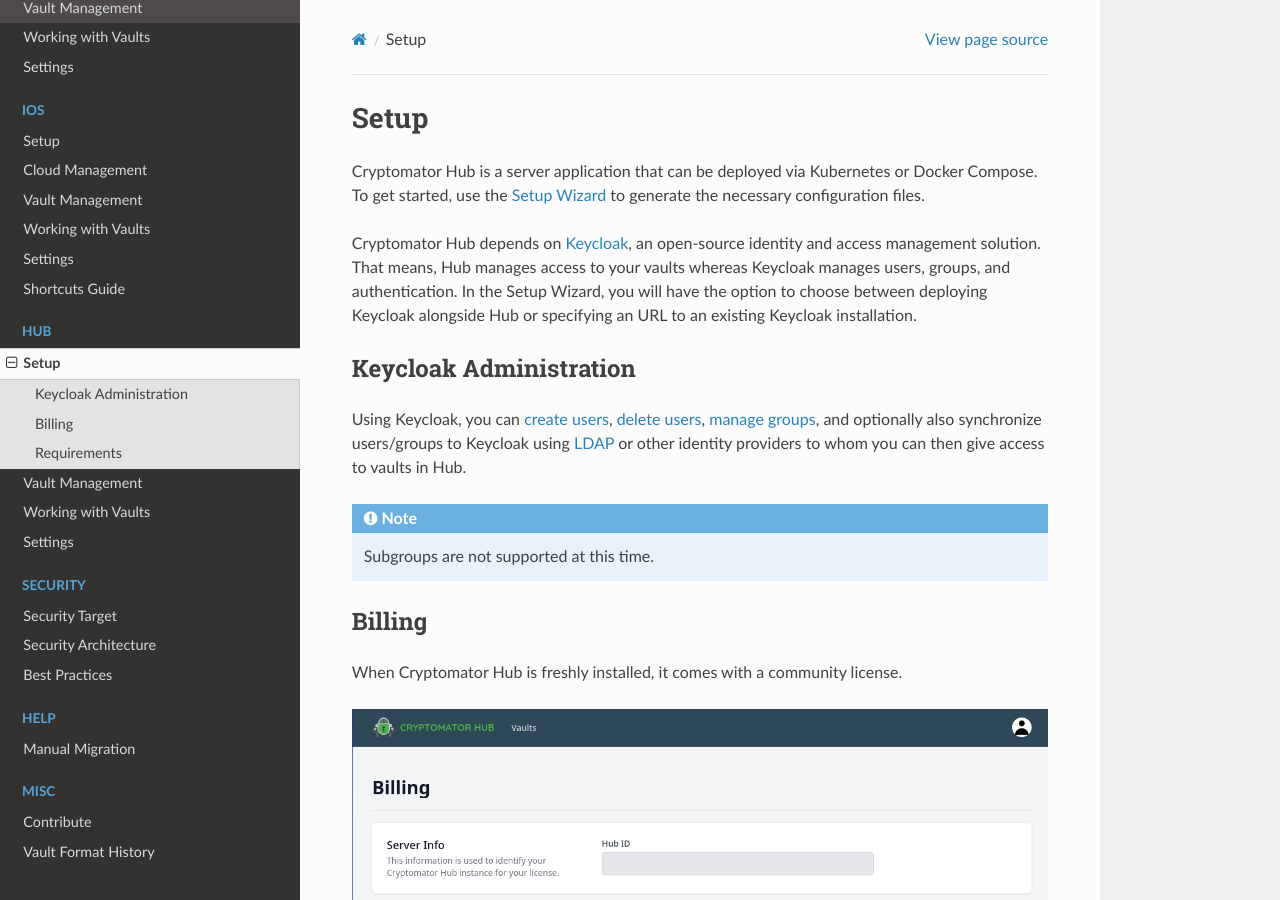
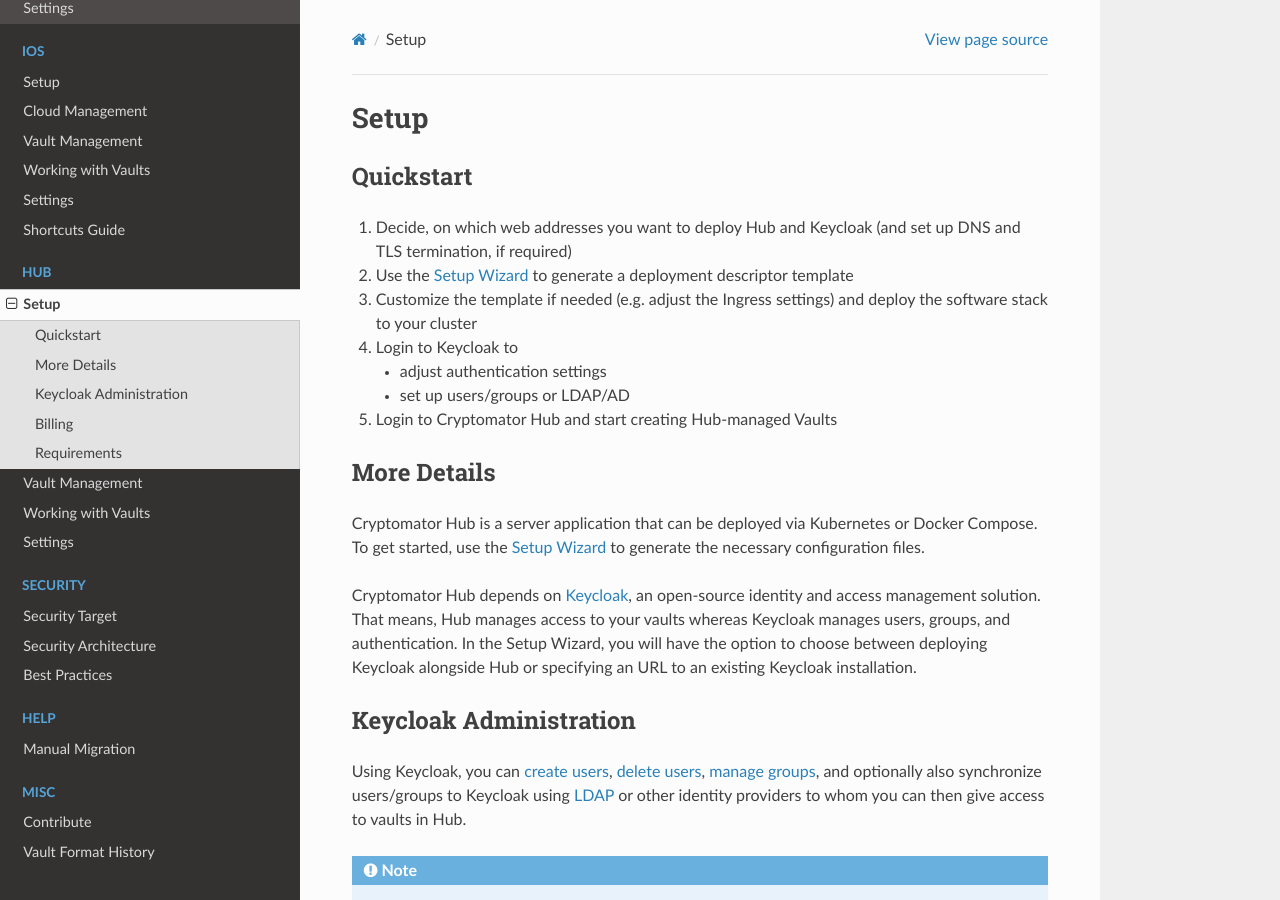
Before and after one commit to cryptomator/docs, a Sphinx documentation site: the page built from source/hub/setup.rst, in a window 1280 px wide and 900 px high. Built offline with Sphinx 7.4.7 and the Read the Docs theme 2.0.0, drawn with Linux system fonts in a browser that asks for light colours.

Commit message:
Update setup.rst
added quickstart

```diff
--- a/source/hub/setup.rst
+++ b/source/hub/setup.rst
@@ -2,6 +2,25 @@
 
 Setup
 =====
+
+Quickstart
+----------
+
+#. Decide, on which web addresses you want to deploy Hub and Keycloak (and set up DNS and TLS termination, if required)
+
+#. Use the `Setup Wizard <https://cryptomator.org/hub/setup/>`_ to generate a deployment descriptor template
+
+#. Customize the template if needed (e.g. adjust the Ingress settings) and deploy the software stack to your cluster
+
+#. Login to Keycloak to
+
+   * adjust authentication settings
+   * set up users/groups or LDAP/AD
+
+#. Login to Cryptomator Hub and start creating Hub-managed Vaults
+
+More Details
+------------
 
 Cryptomator Hub is a server application that can be deployed via Kubernetes or Docker Compose. To get started, use the `Setup Wizard <https://cryptomator.org/hub/setup/>`_ to generate the necessary configuration files.
 
```
